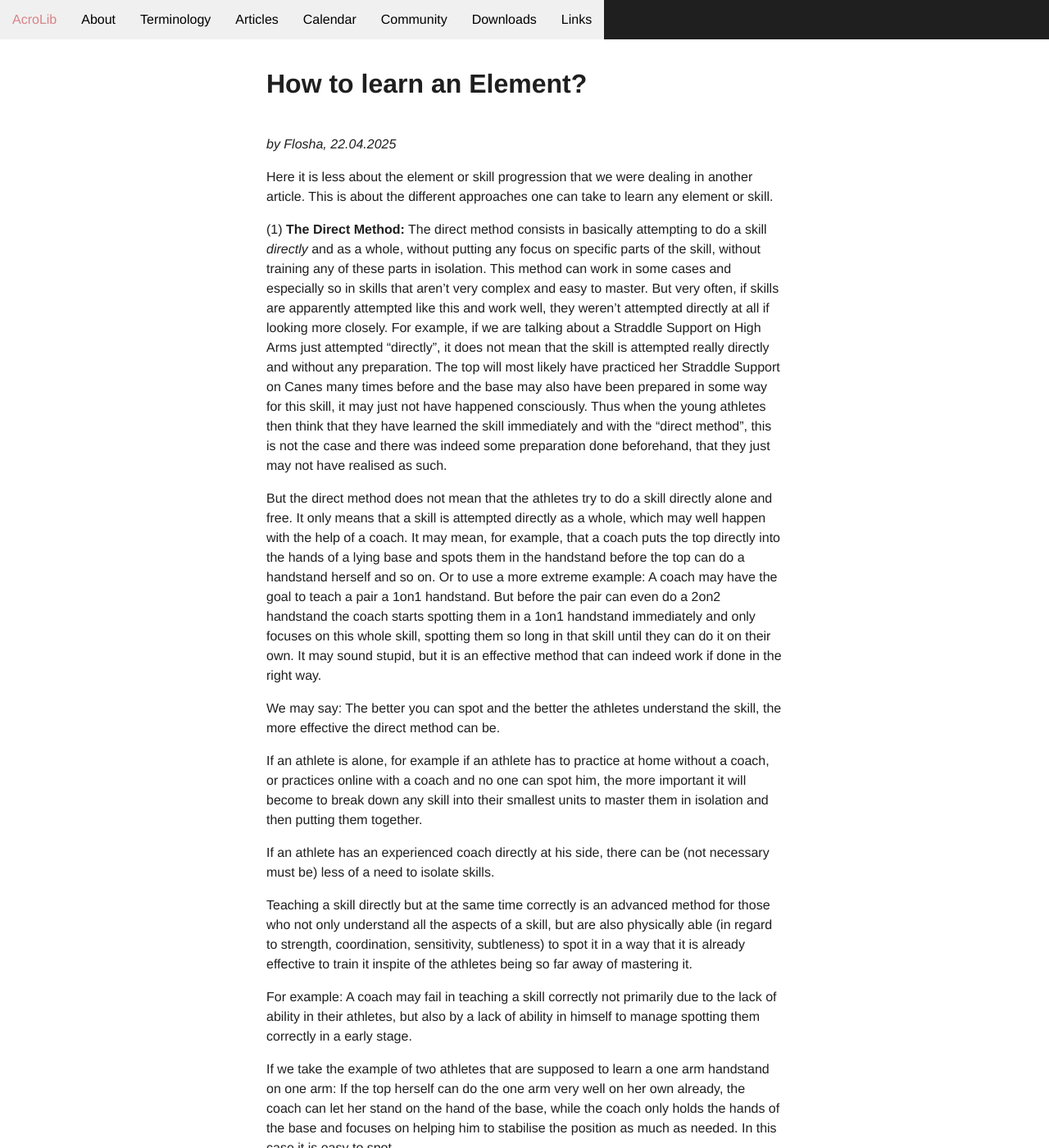
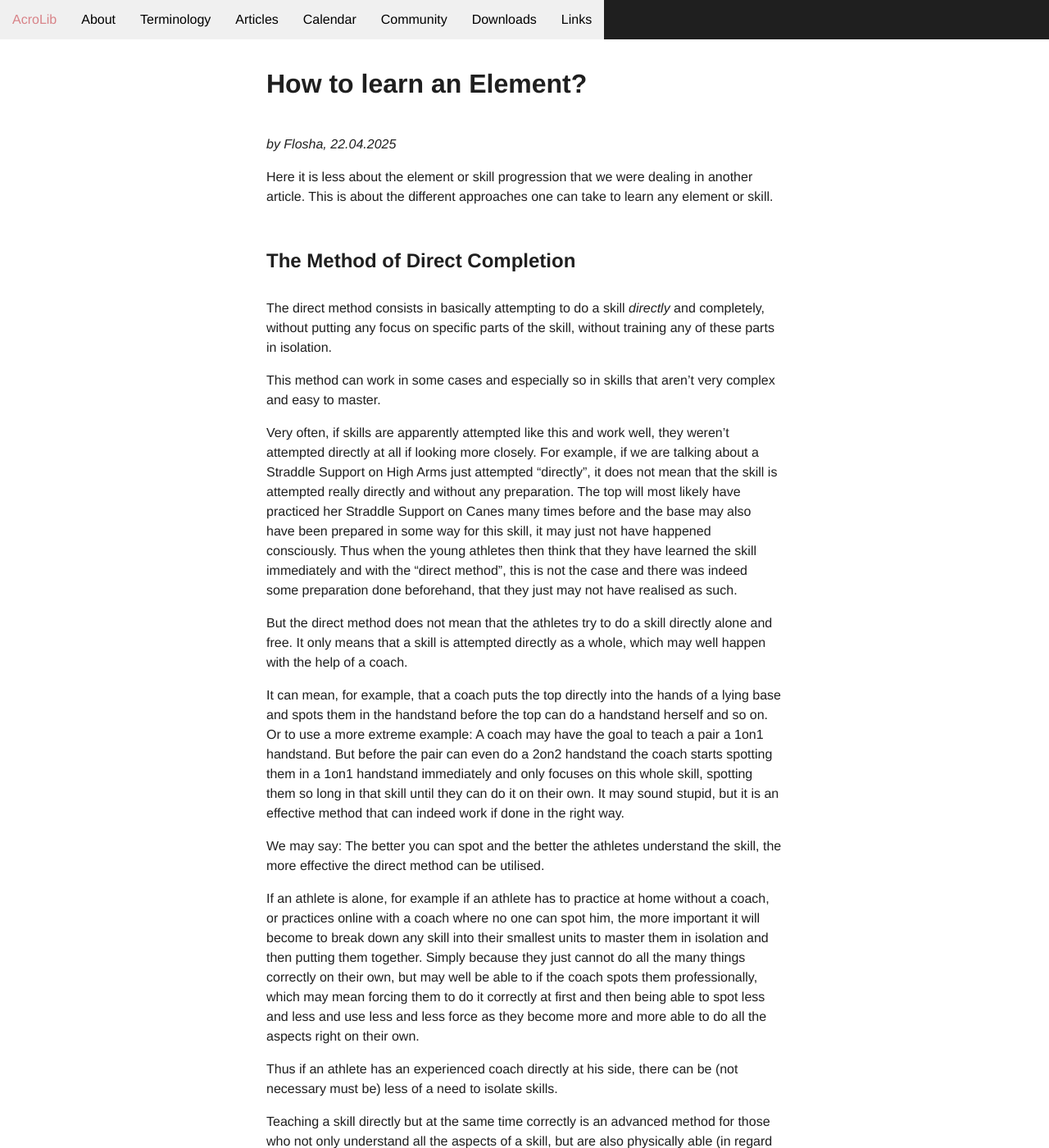
Before and after one commit to floshin/acrolib, a Jekyll site: the page built from training/how-to-learn-an-element.md, in a window 1280 px wide and 1400 px high. Shown: the whole window at 82% size. Built offline with Jekyll 4.4.1, drawn with Linux system fonts in a browser that asks for light colours; our own code applies the rules of GitHub Pages for plain Markdown files; some of the changed text lies outside the part shown.

Commit message:
Update how-to-learn-an-element.md

```diff
--- a/training/how-to-learn-an-element.md
+++ b/training/how-to-learn-an-element.md
@@ -4,25 +4,45 @@
 
 Here it is less about the element or skill progression that we were dealing in another article. This is about the different approaches one can take to learn any element or skill.
 
-(1) **The Direct Method:** The direct method consists in basically attempting to do a skill *directly* and as a whole, without putting any focus on specific parts of the skill, without training any of these parts in isolation. This method can work in some cases and especially so in skills that aren't very complex and easy to master. But very often, if skills are apparently attempted like this and work well, they weren't attempted directly at all if looking more closely. For example, if we are talking about a Straddle Support on High Arms just attempted "directly", it does not mean that the skill is attempted really directly and without any preparation. The top will most likely have practiced her Straddle Support on Canes many times before and the base may also have been prepared in some way for this skill, it may just not have happened consciously. Thus when the young athletes then think that they have learned the skill immediately and with the "direct method", this is not the case and there was indeed some preparation done beforehand, that they just may not have realised as such.
 
-But the direct method does not mean that the athletes try to do a skill directly alone and free. It only means that a skill is attempted directly as a whole, which may well happen with the help of a coach. It may mean, for example, that a coach puts the top directly into the hands of a lying base and spots them in the handstand before the top can do a handstand herself and so on. Or to use a more extreme example: A coach may have the goal to teach a pair a 1on1 handstand. But before the pair can even do a 2on2 handstand the coach starts spotting them in a 1on1 handstand immediately and only focuses on this whole skill, spotting them so long in that skill until they can do it on their own. It may sound stupid, but it is an effective method that can indeed work if done in the right way.
+## The Method of Direct Completion
 
-We may say: The better you can spot and the better the athletes understand the skill, the more effective the direct method can be.
+The direct method consists in basically attempting to do a skill *directly* and completely, without putting any focus on specific parts of the skill, without training any of these parts in isolation.
 
-If an athlete is alone, for example if an athlete has to practice at home without a coach, or practices online with a coach and no one can spot him, the more important it will become to break down any skill into their smallest units to master them in isolation and then putting them together.
+This method can work in some cases and especially so in skills that aren't very complex and easy to master.
 
-If an athlete has an experienced coach directly at his side, there can be (not necessary must be) less of a need to isolate skills.
+Very often, if skills are apparently attempted like this and work well, they weren't attempted directly at all if looking more closely. For example, if we are talking about a Straddle Support on High Arms just attempted "directly", it does not mean that the skill is attempted really directly and without any preparation. The top will most likely have practiced her Straddle Support on Canes many times before and the base may also have been prepared in some way for this skill, it may just not have happened consciously. Thus when the young athletes then think that they have learned the skill immediately and with the "direct method", this is not the case and there was indeed some preparation done beforehand, that they just may not have realised as such.
+
+But the direct method does not mean that the athletes try to do a skill directly alone and free. It only means that a skill is attempted directly as a whole, which may well happen with the help of a coach.
+
+It can mean, for example, that a coach puts the top directly into the hands of a lying base and spots them in the handstand before the top can do a handstand herself and so on. Or to use a more extreme example: A coach may have the goal to teach a pair a 1on1 handstand. But before the pair can even do a 2on2 handstand the coach starts spotting them in a 1on1 handstand immediately and only focuses on this whole skill, spotting them so long in that skill until they can do it on their own. It may sound stupid, but it is an effective method that can indeed work if done in the right way.
+
+We may say: The better you can spot and the better the athletes understand the skill, the more effective the direct method can be utilised.
+
+If an athlete is alone, for example if an athlete has to practice at home without a coach, or practices online with a coach where no one can spot him, the more important it will become to break down any skill into their smallest units to master them in isolation and then putting them together. Simply because they just cannot do all the many things correctly on their own, but may well be able to if the coach spots them professionally, which may mean forcing them to do it correctly at first and then being able to spot less and less and use less and less force as they become more and more able to do all the aspects right on their own.
+
+Thus if an athlete has an experienced coach directly at his side, there can be (not necessary must be) less of a need to isolate skills.
 
 Teaching a skill directly but at the same time correctly is an advanced method for those who not only understand all the aspects of a skill, but are also physically able (in regard to strength, coordination, sensitivity, subtleness) to spot it in a way that it is already effective to train it inspite of the athletes being so far away of mastering it.
 
-For example: A coach may fail in teaching a skill correctly not primarily due to the lack of ability in their athletes, but also by a lack of ability in himself to manage spotting them correctly in a early stage.
+For example: A coach may fail in teaching a skill correctly not primarily due to the lack of ability in their athletes, but also by a lack of ability in himself to manage spotting them correctly in an early stage.
 
 If we take the example of two athletes that are supposed to learn a one arm handstand on one arm: If the top herself can do the one arm very well on her own already, the coach can let her stand on the hand of the base, while the coach only holds the hands of the base and focuses on helping him to stabilise the position as much as needed. In this case it is easy to spot.
 
-Imagine, the base may well be able too but the top is not at all and she cannot hold the handstand correctly yet. Then the coach can focus on the top only while letting the base do his thing alone. But spotting a one arm handstand is already an art in itself. It requires a lot of understanding for the technique and for the body of the top. One must know where to spot, how to spot, how to correct mistakes, how to physically help the top to understand what to do by touching and gently guiding her etc. This can already be too much for many beginner coaches.
+Imagine the base is well be able too but the top is not at all and she cannot hold the handstand correctly yet. Then the coach can focus on the top only while letting the base do his thing alone. But spotting a one arm handstand is already an art in itself. It requires a lot of understanding for the technique and for the body of the top. One must know where to spot, how to spot, how to correct mistakes, how to physically help the top to understand what to do by touching and gently guiding her etc. This can already be too much for many beginner coaches.
 
 Now imagine that neither the base nor the top are prepared for the element. In this case he would need to spot the top and the base at the same time, but he only has two hands. How to do that? It becomes very difficult, if not impossible. But not completely impossible.
 For instance: The athletes could be spotted by two coaches simultaneously and this method, if both do it very effectively, can indeed work and would then result in a very direct and specific way of learning the skill.
 
 We also can use the help of the wall. Or in theory it would work as well to stabilise the hand of the base in other ways (e.g. by binding it with ropes from different sites like the pole of a tent). Or by standing in front of a fixed metal or wooden pole and binding the balancing arm to that pole in order to fix the position, then focusing on the top and so on.
+
+
+## The Method of Isolation
+
+This method isolates specific parts of a skill and uses specific drills for these parts, then puts them together into the complete element.
+
+For example when trying to learn the handstand h2h on low arms, one may first start to learn lying footstands on low arms while simultaneously teaching the top to hold a good handstand line when spotted on canes, while strengthening the arms and shoulders of the base through F2H push ups that develop lots of stability.
+
+Then they will start practicing spotted handstands in a lying position on bent arms and start practicing standing footstands on bent arms to strengthen the base in this position as well as working on the F2H Press in a seated or standing position for that necessary stability.
+
+Finally the handstand is done in the standing position, at a point where the base, by having developed stability through the F2H and lying H2H practice will already be rather stable and the skill will work relatively fast.
```
